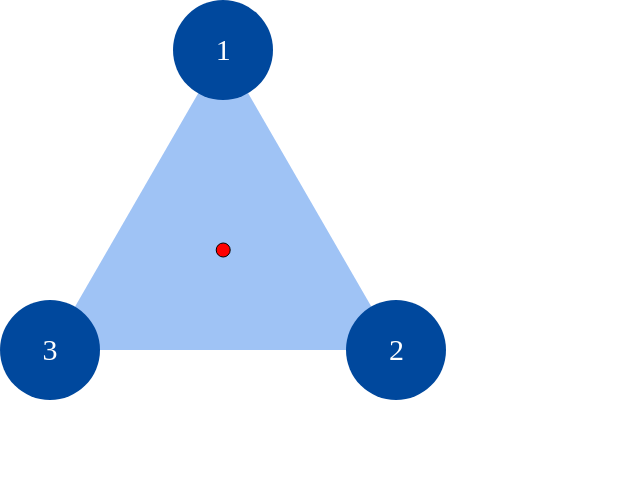
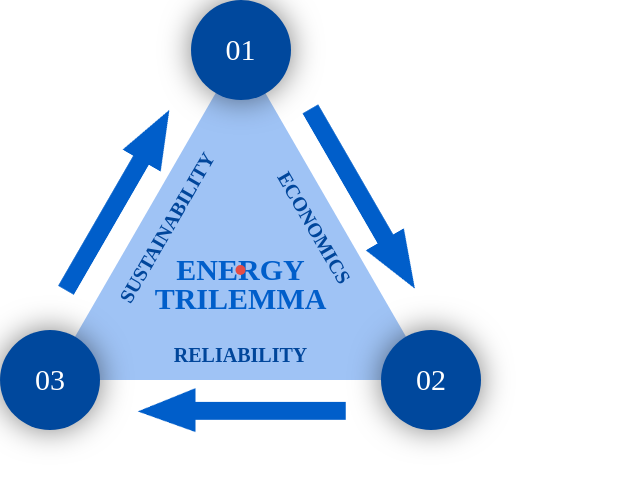
Before and after one commit to muiux/business-goal, a React (Create React App) app: page / in a window 1280 px wide. Shown: the top 486 px of the page, without its empty margins (0-640 px from the left). Built offline with nearby package versions, Linux system fonts and the light colour scheme.

Commit message:
feat: draw text, arrow

```diff
--- a/src/components/canvas/index.css
+++ b/src/components/canvas/index.css
@@ -1,8 +1,5 @@
 .CanvasWrapper {
   position: relative;
-}
-
-#myCanvas {
 }
 
 .vertex {
@@ -15,6 +12,12 @@
 
   background-color: rgb(0, 72, 157);
   color: white;
+  box-shadow: 0px 0px 30px rgba(0, 0, 0, 0.5);
 
   font-size: 30px;
 }
+
+.arrow {
+  position: absolute;
+  transform: translate(-50%, -50%);
+}
--- a/src/components/canvas/index.tsx
+++ b/src/components/canvas/index.tsx
@@ -1,14 +1,23 @@
 import React, { useEffect } from "react"
 
 import { Point, Props } from "./types"
-import { buildTriangle, drawRegion, drawTarget, isInside } from "./utils"
+import {
+  buildTriangle,
+  drawRegion,
+  drawTarget,
+  drawText,
+  getEdgeMiddlePosition,
+  isInside,
+} from "./utils"
+
+import ArrowImage from "assets/images/arrow.png"
 
 import "./index.css"
 
 const Canvas: React.FC<Props> = ({
-  radius = 200,
+  radius = 220,
   vertexRadius = 50,
-  targetRadius = 7,
+  targetRadius = 5,
 }): JSX.Element => {
   const width: number =
     Math.sqrt(Math.pow(radius, 2) - Math.pow(radius / 2, 2)) * 2
@@ -23,12 +32,12 @@ const Canvas: React.FC<Props> = ({
   let target: Point = center
 
   const triRegion: Point[] = buildTriangle(radius, center)
-  const innerRegion: Point[] = buildTriangle(
-    radius - vertexRadius - targetRadius,
-    center
-  )
+  const innerRegion: Point[] = buildTriangle(radius - vertexRadius, center)
+  const innerRegionEdge: Point[] = getEdgeMiddlePosition(innerRegion)
+  const outerRegion: Point[] = buildTriangle(radius + vertexRadius + 10, center)
+  const outerRegionEdge: Point[] = getEdgeMiddlePosition(outerRegion)
 
-  const DrawCanvas = (): void => {
+  const DrawCanvas = (isMoving: boolean): void => {
     if (canvasDOM && canvasDOM.getContext) {
       const ctx: CanvasRenderingContext2D = canvasDOM.getContext(
         "2d"
@@ -37,7 +46,33 @@ const Canvas: React.FC<Props> = ({
       ctx.clearRect(0, 0, canvasDOM.width, canvasDOM.height)
 
       drawRegion(ctx, triRegion, "#9fc3f5")
-      drawTarget(ctx, target, targetRadius)
+      drawText(ctx, "ENERGY\nTRILEMMA", "#005eca", "bold 30px serif", 0, center)
+      drawText(
+        ctx,
+        "ECONOMICS",
+        "#00469b",
+        "bold 20px serif",
+        60,
+        innerRegionEdge[0]
+      )
+      drawText(
+        ctx,
+        "RELIABILITY",
+        "#00469b",
+        "bold 20px serif",
+        0,
+        innerRegionEdge[1]
+      )
+      drawText(
+        ctx,
+        "SUSTAINABILITY",
+        "#00469b",
+        "bold 20px serif",
+        -60,
+        innerRegionEdge[2]
+      )
+
+      drawTarget(ctx, target, targetRadius, isMoving)
     }
   }
 
@@ -56,8 +91,23 @@ const Canvas: React.FC<Props> = ({
         height: radius * 2,
       }}
     >
-      {index}
+      {String(index).padStart(2, "0")}
     </div>
+  )
+
+  const renderArrow = (edge: Point, index: number): JSX.Element => (
+    <img
+      key={index}
+      className="arrow"
+      src={ArrowImage}
+      alt="some"
+      style={{
+        width: radius,
+        left: edge.x,
+        top: edge.y,
+        transform: `translate(-50%, -50%) rotate(${60 + index * 120}deg)`,
+      }}
+    />
   )
 
   const EventListeners = (): void => {
@@ -79,16 +129,27 @@ const Canvas: React.FC<Props> = ({
 
     canvasDOM.addEventListener("mouseup", function (e) {
       moving = false
+      DrawCanvas(moving)
     })
 
     canvasDOM.addEventListener("mousemove", function (e) {
       if (moving) {
         if (isInside(target, innerRegion)) {
-          DrawCanvas()
+          DrawCanvas(moving)
         }
-        target = {
-          x: e.clientX - 1,
-          y: e.clientY - 1,
+        if (
+          isInside(
+            {
+              x: e.clientX,
+              y: e.clientY,
+            },
+            innerRegion
+          )
+        ) {
+          target = {
+            x: e.clientX - 1,
+            y: e.clientY - 1,
+          }
         }
       }
     })
@@ -103,7 +164,7 @@ const Canvas: React.FC<Props> = ({
         canvasDOM = dom
         clearInterval(findDomTimer)
 
-        DrawCanvas()
+        DrawCanvas(moving)
         EventListeners()
       }
     }, 100)
@@ -123,6 +184,9 @@ const Canvas: React.FC<Props> = ({
       {triRegion.map((vertex: Point, index: number) => {
         return renderVertex(vertex, vertexRadius, index + 1)
       })}
+      {outerRegionEdge.map((edge: Point, index: number) => {
+        return renderArrow(edge, index)
+      })}
     </div>
   )
 }
--- a/src/components/canvas/utils.ts
+++ b/src/components/canvas/utils.ts
@@ -36,6 +36,21 @@ export const buildTriangle = (radius: number, center: Point): Point[] => {
   ]
 }
 
+export const getEdgeMiddlePosition = (points: Point[]): Point[] => {
+  const length = points.length
+  const result: Point[] = []
+
+  for (let i = 0; i < length; i++) {
+    const { x: xi, y: yi } = points[i]
+    const { x: xj, y: yj } = points[(i + 1) % length]
+    result.push({
+      x: xi + (xj - xi) / 2,
+      y: yi + (yj - yi) / 2,
+    })
+  }
+  return result
+}
+
 export const drawRegion = (
   ctx: CanvasRenderingContext2D,
   points: Point[],
@@ -55,16 +70,54 @@ export const drawRegion = (
   ctx.closePath()
 }
 
+export const drawText = (
+  ctx: CanvasRenderingContext2D,
+  text: string,
+  fontColor: string = "#000000",
+  font: string = "bold 24px serif",
+  angle: number = 0,
+  position: Point
+): void => {
+  const multipleTxt = text.split("\n")
+
+  ctx.beginPath()
+  ctx.save()
+  ctx.translate(position.x, position.y)
+  ctx.rotate((angle * Math.PI) / 180)
+  ctx.textAlign = "center"
+  ctx.font = font
+  ctx.fillStyle = fontColor
+
+  const metrics = ctx.measureText(text)
+  const actualHeight =
+    metrics.actualBoundingBoxAscent + metrics.actualBoundingBoxDescent
+
+  multipleTxt.forEach((txt: string, i: number) => {
+    ctx.fillText(txt, 0, actualHeight / 2 + i * actualHeight + (i > 0 ? 10 : 0))
+  })
+  ctx.restore()
+  ctx.closePath()
+}
+
 export const drawTarget = (
   ctx: CanvasRenderingContext2D,
   point: Point,
-  radius: number = 5
+  radius: number = 5,
+  isMoving: boolean = false
 ): void => {
   const { x, y } = point
   ctx.beginPath()
   ctx.arc(x, y, radius, 0, 2 * Math.PI)
-  ctx.fillStyle = "red"
+  ctx.fillStyle = "#e44d46"
+
+  console.log(111, isMoving)
+  if (isMoving) {
+    ctx.strokeStyle = "#fca7aa"
+  } else {
+    ctx.strokeStyle = "transparent"
+  }
+  ctx.lineWidth = 5
+  ctx.stroke()
   ctx.fill()
-  ctx.stroke()
   ctx.closePath()
 }
```
Also changed, not shown: src/assets/images/arrow.png (added).
